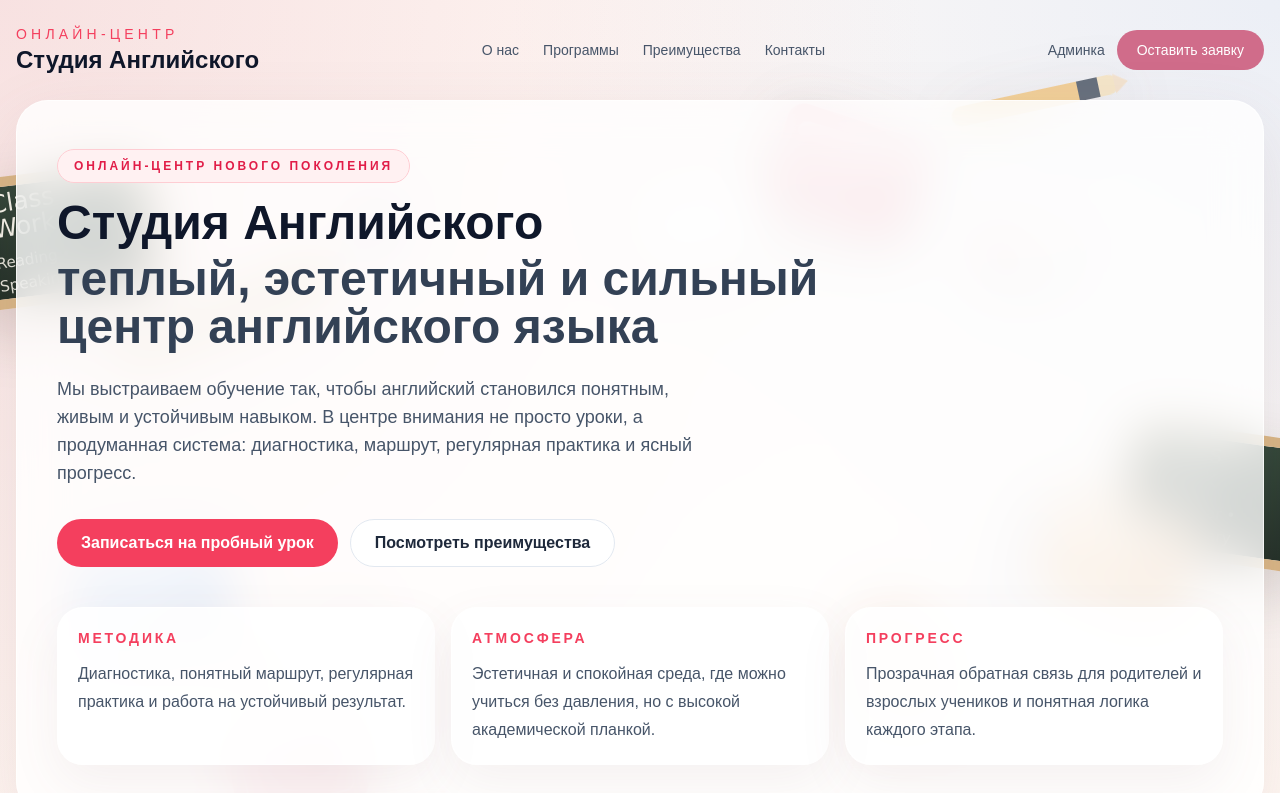
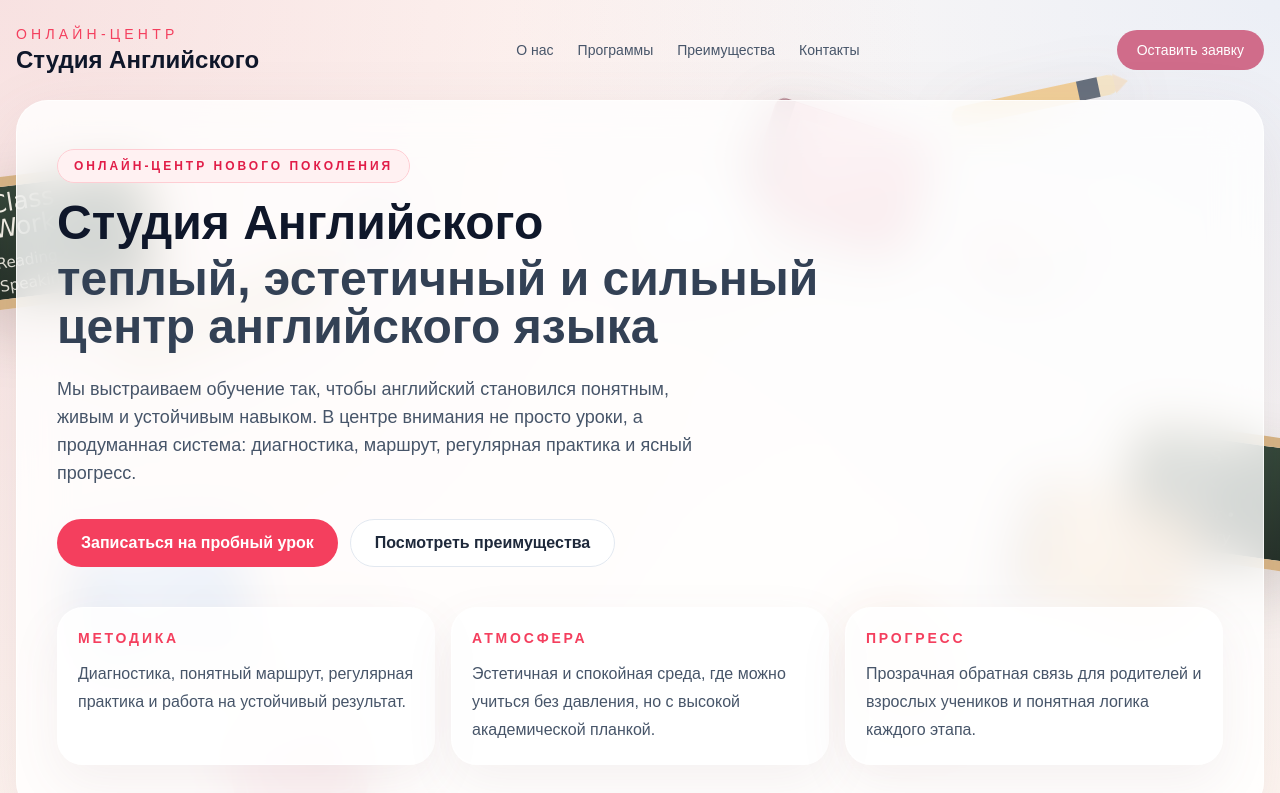
Before and after one commit to shelpakovzhenya-art/seo-services-mvp, a Next.js app: page / in a window 1280 px wide. Shown: the top 793 px of the page. Built offline with nearby package versions, Linux system fonts and the light colour scheme.

Commit message:
Remove admin link and redesign floating books

```diff
--- a/app/globals.css
+++ b/app/globals.css
@@ -281,20 +281,23 @@
 .decor-book-reading,
 .decor-book-grammar,
 .decor-book-speaking {
-  width: 148px;
-  height: 110px;
-  border-radius: 18px;
-  border: 1px solid rgba(255, 255, 255, 0.75);
+  width: 164px;
+  height: 116px;
+  border-radius: 10px 18px 18px 10px;
+  border: 1px solid rgba(112, 94, 96, 0.16);
   box-shadow:
-    inset 0 0 0 2px rgba(255, 255, 255, 0.12),
+    inset 0 0 0 1px rgba(255, 255, 255, 0.14),
     0 18px 36px rgba(92, 68, 64, 0.12);
+  overflow: hidden;
 }
 
 .decor-book-reading {
   top: 138px;
   right: 360px;
   transform: rotate(14deg);
-  background: linear-gradient(135deg, #f2aeb7, #de8796);
+  background:
+    linear-gradient(90deg, rgba(109, 58, 74, 0.55) 0 18px, transparent 18px 100%),
+    linear-gradient(135deg, #f1a7b4, #d67386);
   animation-duration: 12.2s;
 }
 
@@ -302,7 +305,9 @@
   top: 560px;
   left: 80px;
   transform: rotate(-10deg);
-  background: linear-gradient(135deg, #95b9f0, #6c95d4);
+  background:
+    linear-gradient(90deg, rgba(55, 81, 126, 0.58) 0 18px, transparent 18px 100%),
+    linear-gradient(135deg, #8fb2ed, #628dce);
   animation-duration: 10.6s;
   animation-delay: -1.6s;
 }
@@ -311,7 +316,9 @@
   right: 90px;
   bottom: 180px;
   transform: rotate(11deg);
-  background: linear-gradient(135deg, #f0c18f, #db9b5d);
+  background:
+    linear-gradient(90deg, rgba(122, 75, 36, 0.58) 0 18px, transparent 18px 100%),
+    linear-gradient(135deg, #efc18d, #d69452);
   animation-duration: 11.4s;
   animation-delay: -2.6s;
 }
@@ -319,25 +326,31 @@
 .decor-book-reading::before,
 .decor-book-grammar::before,
 .decor-book-speaking::before {
-  left: 14px;
+  left: 28px;
   right: 14px;
-  top: 16px;
-  height: 18px;
-  border-radius: 999px;
-  background: rgba(255, 255, 255, 0.78);
+  top: 14px;
+  bottom: 14px;
+  border-radius: 4px 12px 12px 4px;
+  background:
+    linear-gradient(180deg, rgba(255, 255, 255, 0.28), rgba(255, 255, 255, 0.06)),
+    linear-gradient(90deg, rgba(255, 255, 255, 0.16), transparent 26%);
+  box-shadow:
+    inset 0 0 0 1px rgba(255, 255, 255, 0.14),
+    inset -8px 0 0 rgba(255, 255, 255, 0.08);
 }
 
 .decor-book-reading::after,
 .decor-book-grammar::after,
 .decor-book-speaking::after {
-  left: 18px;
-  top: 52px;
+  left: 42px;
+  top: 46px;
   color: rgba(255, 255, 255, 0.95);
-  font-size: 1rem;
-  font-weight: 800;
-  letter-spacing: 0.08em;
+  font-size: 0.9rem;
+  font-weight: 900;
+  letter-spacing: 0.14em;
   text-transform: uppercase;
   font-family: Arial, Helvetica, sans-serif;
+  text-shadow: 0 1px 1px rgba(0, 0, 0, 0.08);
 }
 
 .decor-book-reading::after {
--- a/components/Header.tsx
+++ b/components/Header.tsx
@@ -23,9 +23,6 @@ export default function Header() {
       </nav>
 
       <div className="flex items-center gap-3">
-        <Link href="/admin/login" className="hidden text-sm text-slate-600 md:block">
-          Админка
-        </Link>
         <Button asChild className="rounded-full px-5">
           <a href="#contact">Оставить заявку</a>
         </Button>
```
